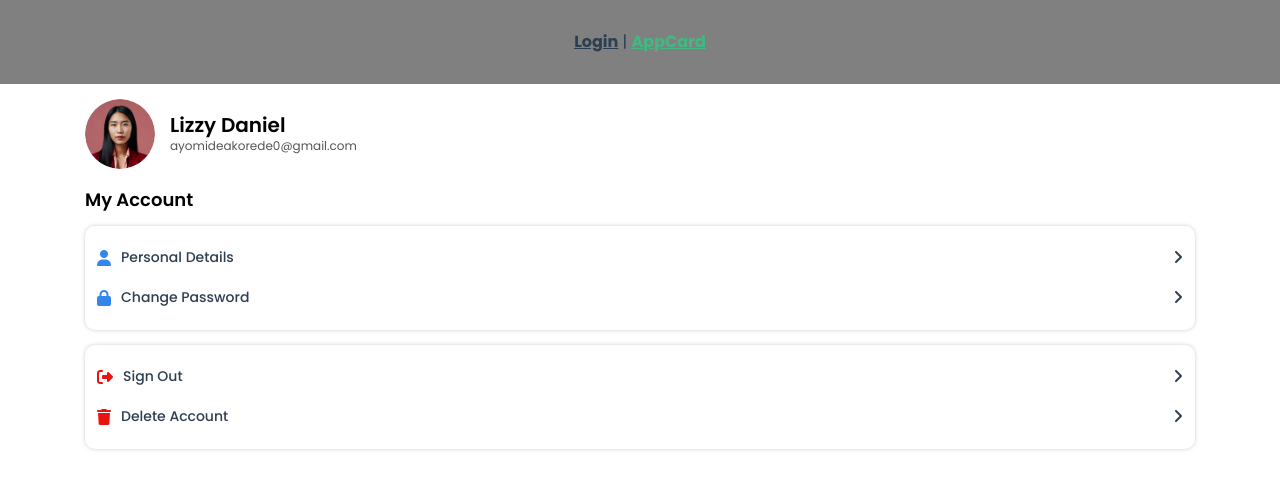
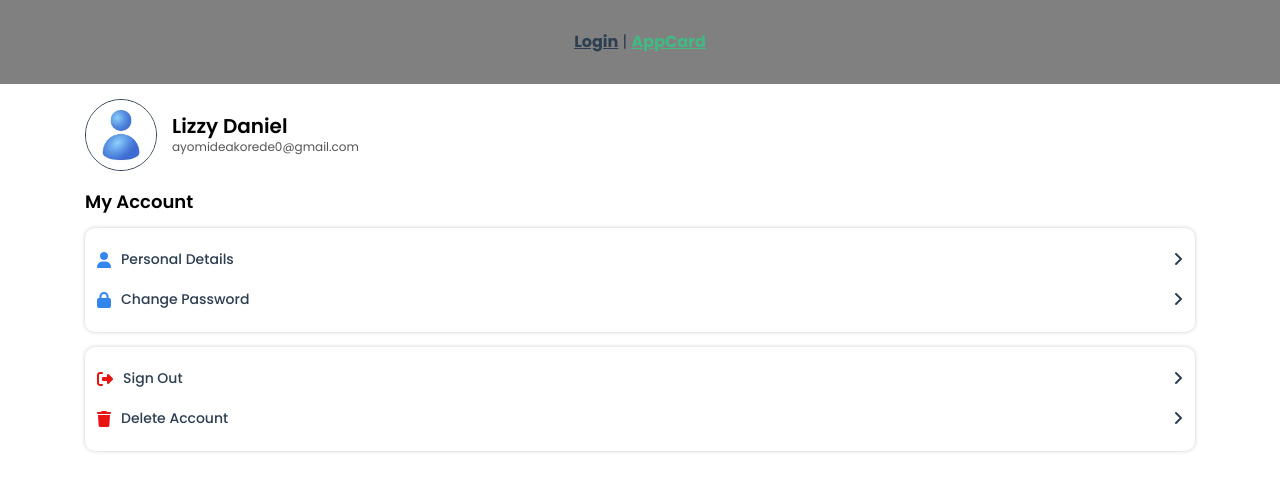
Before and after one commit to TeeboiCode/Todo-list, a Vue app: page /appcard in a window 1280 px wide. Shown: the top 490 px of the page. Built offline with nearby package versions, Linux system fonts and the light colour scheme.

Commit message:
Added dafault image 3D instead of an image by Jasmine

```diff
--- a/src/components/App/AppCard.vue
+++ b/src/components/App/AppCard.vue
@@ -7,7 +7,7 @@
 
       <!-- profile-img -->
       <div class="profile-img">
-        <img src="../../assets/profile-img.png" alt="Profile Picture">
+        <img src="../../assets/default-image.jpg" alt="Profile Picture">
       </div>
 
       <!-- profile-text -->
@@ -111,6 +111,11 @@ export default {
 }
 
 /* Profile image */
+.profile-img {
+  border: 1px solid;
+  border-radius: 100px;
+}
+
 .profile-img img {
   width: 70px;
   height: 70px;
```
Also changed, not shown: src/assets/default-image.jpg (added).
